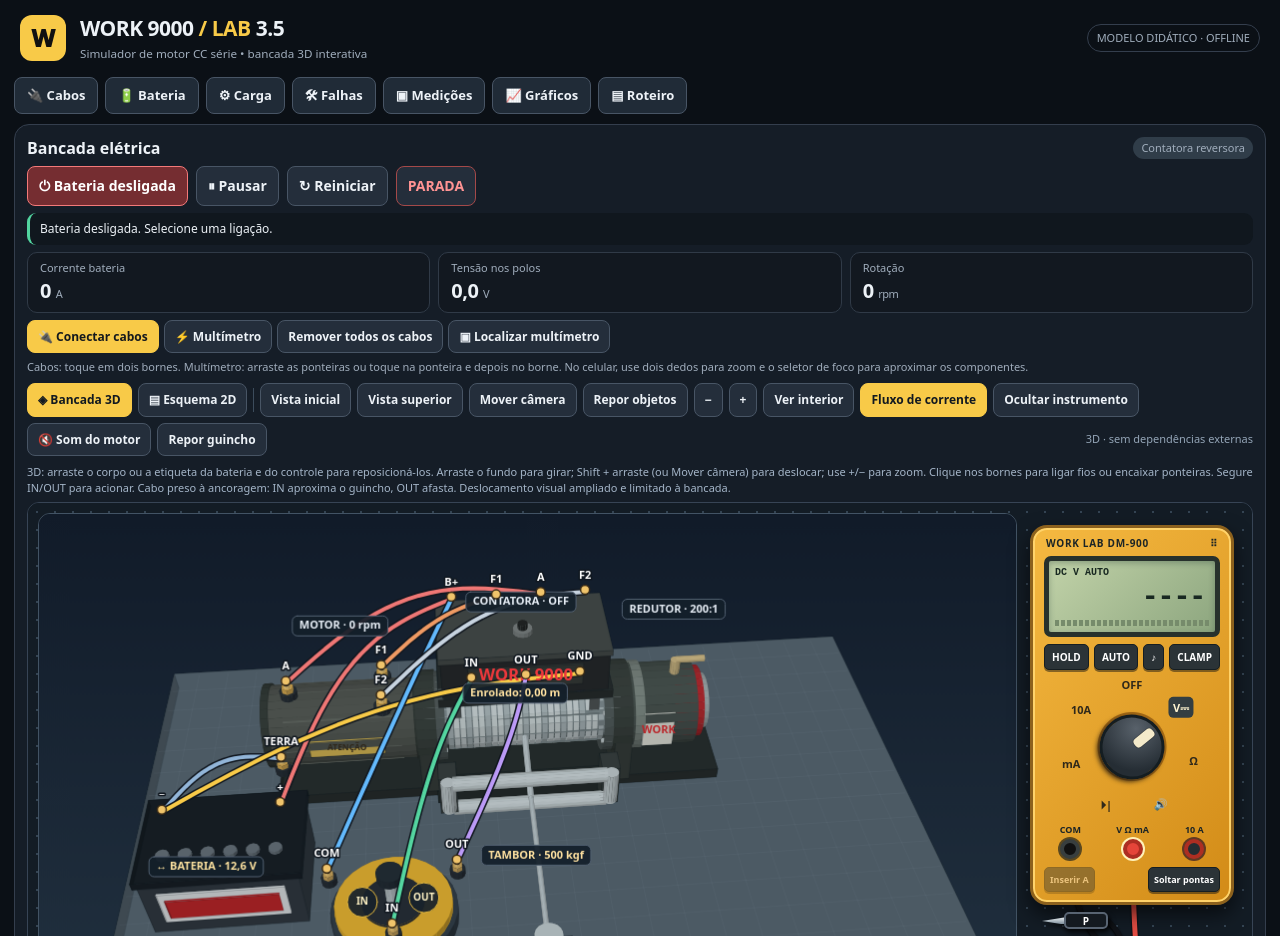
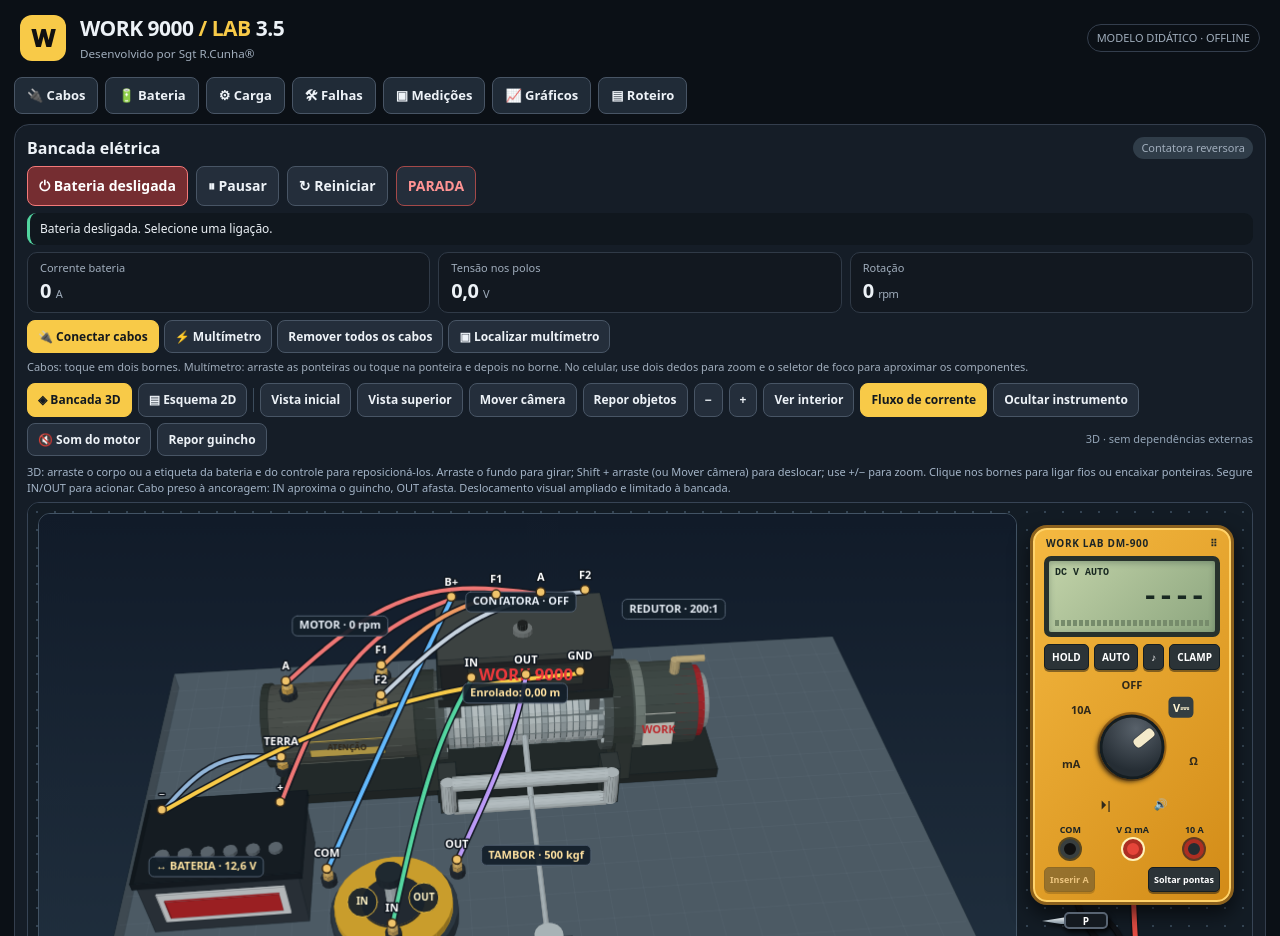
Before and after one commit to s2rcunha/simulador, a plain HTML site: page mobile/index.html in a window 1280 px wide. Shown: the top 936 px of the page. Drawn offline with Linux system fonts and the light colour scheme; animation ran at ten frames a second.

Commit message:
Update index.html
Atualização

```diff
--- a/mobile/index.html
+++ b/mobile/index.html
@@ -30,7 +30,7 @@ body{background:#0b1016}header{max-width:1600px;padding:13px 20px}h1{font-size:2
 
 @media(max-width:900px){.stage.mode3d{height:calc(clamp(280px,44dvh,410px) + 445px)}.stage.mode3d.meterCollapsed{height:calc(clamp(280px,44dvh,410px) + 48px)}#bench3d{height:clamp(280px,44dvh,410px)}.mobileDock{grid-template-columns:1.12fr 1.25fr 1fr .75fr .75fr}.mobileDock button{font-size:10px}.mobileDock button span{font-size:16px}.mobileCamera select{flex:1 1 100%}.mobileMeasure{margin-top:8px}.mobileMeasure details[open]{padding-bottom:4px}.mobileCamera button.active{background:#f8ca48;color:#131a22}.mobileCamera{margin-bottom:5px}.mobileAux[hidden]{display:none!important}}
 @media(max-width:900px) and (orientation:landscape){.stage.mode3d{height:calc(clamp(260px,65dvh,440px) + 445px)}.stage.mode3d.meterCollapsed{height:calc(clamp(260px,65dvh,440px) + 48px)}#bench3d{height:clamp(260px,65dvh,440px)}.mobileDock{grid-template-columns:1fr 1fr 1fr 1fr 1fr}}
-</style></head><body><header><div class="mark">W</div><div><h1>WORK 9000 <span style="color:var(--yellow)">/ LAB</span> 3.5</h1><small>Simulador de motor CC série • bancada 3D interativa</small></div><span class="tag">MODELO DIDÁTICO · OFFLINE</span></header><nav aria-label="Ferramentas" class="drawerNav"><button data-open="wiring">🔌 <span>Cabos</span></button><button data-open="battery">🔋 <span>Bateria</span></button><button data-open="load">⚙ <span>Carga</span></button><button data-open="fault">🛠 <span>Falhas</span></button><button data-open="meter">▣ <span>Medições</span></button><button data-open="history">📈 <span>Gráficos</span></button><button data-open="guide">▤ <span>Roteiro</span></button><button class="mobileOnly" id="mobStop" style="color:#ffaaaa;border-color:#b65f61">■ Parada imediata</button><button class="mobileOnly" id="mobPause">⏸ Pausar</button><button class="mobileOnly" id="mobReset">↻ Reiniciar</button><button class="mobileOnly" id="mobSound">🔊 Som do motor</button></nav><main>
+</style></head><body><header><div class="mark">W</div><div><h1>WORK 9000 <span style="color:var(--yellow)">/ LAB</span> 3.5</h1><small>Desenvolvido por Sgt R.Cunha®</small></div><span class="tag">MODELO DIDÁTICO · OFFLINE</span></header><nav aria-label="Ferramentas" class="drawerNav"><button data-open="wiring">🔌 <span>Cabos</span></button><button data-open="battery">🔋 <span>Bateria</span></button><button data-open="load">⚙ <span>Carga</span></button><button data-open="fault">🛠 <span>Falhas</span></button><button data-open="meter">▣ <span>Medições</span></button><button data-open="history">📈 <span>Gráficos</span></button><button data-open="guide">▤ <span>Roteiro</span></button><button class="mobileOnly" id="mobStop" style="color:#ffaaaa;border-color:#b65f61">■ Parada imediata</button><button class="mobileOnly" id="mobPause">⏸ Pausar</button><button class="mobileOnly" id="mobReset">↻ Reiniciar</button><button class="mobileOnly" id="mobSound">🔊 Som do motor</button></nav><main>
 <section class="panel"><div class="flex" style="justify-content:space-between"><h2 style="margin:0">Bancada elétrica</h2><span class="pill" id="modeLabel">Contatora reversora</span></div>
 <div class="sticky"><div class="switches" hidden="" style="display:none"><button id="cmdIn">◀ ENROLAR</button><button class="active" id="cmdOff">■ DESLIGADO</button><button id="cmdOut">DESENROLAR ▶</button></div><div class="toolbar" style="margin-bottom:0"><button class="off" id="power">⏻ Bateria desligada</button><button id="pause">⏸ Pausar</button><button id="reset">↻ Reiniciar</button><button class="danger" id="emergency">PARADA</button></div></div>
 <div class="status" id="status">Bateria desligada. Escolha a ligação e energize virtualmente.</div><div class="metrics"><div class="metric"><small>Corrente bateria</small><strong id="mI">0 <span>A</span></strong></div><div class="metric"><small>Tensão nos polos</small><strong id="mV">0 <span>V</span></strong></div><div class="metric"><small>Rotação</small><strong id="mRPM">0 <span>rpm</span></strong></div><div class="metric extraMetric"><small>Torque motor</small><strong id="mT">0 <span>N·m</span></strong></div><div class="metric extraMetric"><small>Velocidade do cabo</small><strong id="mS">0 <span>m/min</span></strong></div><div class="metric extraMetric"><small>Temperatura estimada</small><strong id="mTemp">25 <span>°C</span></strong></div><div class="metric extraMetric"><small>Campo F1 → F2</small><strong id="mF">0 <span>A</span></strong></div><div class="metric extraMetric"><small>Induzido A → terra</small><strong id="mA">0 <span>A</span></strong></div></div>
```
